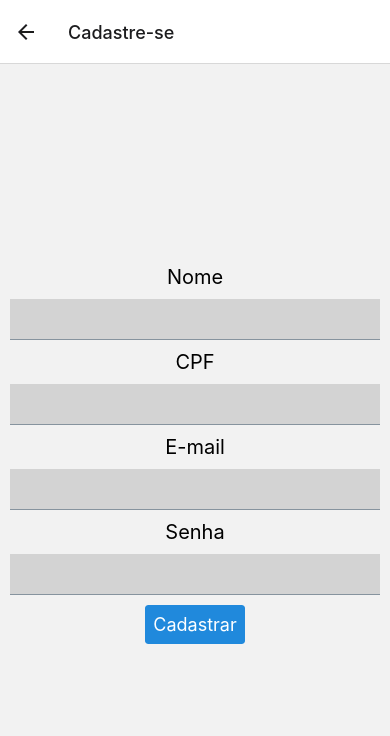
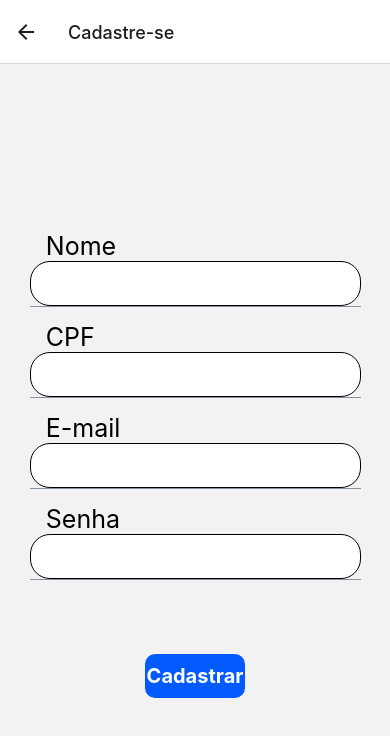
Before and after one commit to Tjaos/contact-list, a React Native app: screen /Register in a window 390 px wide. Shown: the top 736 px of the page. Built offline with nearby package versions, Linux system fonts and the light colour scheme.

Commit message:
reffactorying

```diff
--- a/backend/db.json
+++ b/backend/db.json
@@ -20,27 +20,33 @@
     },
     {
       "nome": "Jonathan Pedro",
-      "telefone": "(81)91234-5678",
       "email": "jon123@exemplo.com",
+      "telefone": "(81)98555-5512",
       "id": 10
-    },
-    {
-      "nome": "Capim Santo",
-      "email": "capim@123.com",
-      "telefone": "(81)91234-5678",
-      "id": 11
-    },
-    {
-      "id": 14
-    },
-    {
-      "id": 15
     },
     {
       "nome": "Thais Maria",
       "telefone": "(81)91234-5678",
       "email": "thais@123.com",
       "id": 16
+    },
+    {
+      "nome": "Manoel",
+      "email": "manuel123@gmail.com",
+      "telefone": "8199999262",
+      "id": 17
+    },
+    {
+      "nome": "Mayara Silva",
+      "telefone": "(81)97777-8888",
+      "email": "may123@exemplo.com",
+      "id": 18
+    },
+    {
+      "nome": "carlos",
+      "telefone": "(81)91111-2222",
+      "email": "carlin123@example.com",
+      "id": 19
     }
   ]
 }
--- a/screens/NumberEdit.js
+++ b/screens/NumberEdit.js
@@ -1,6 +1,13 @@
 import * as React from "react";
-import { View, Text, StyleSheet, TextInput, TouchableHighlight, TouchableOpacity } from "react-native";
-import { useRoute } from '@react-navigation/native';
+import {
+  View,
+  Text,
+  StyleSheet,
+  TextInput,
+  TouchableHighlight,
+  TouchableOpacity,
+} from "react-native";
+import { useRoute } from "@react-navigation/native";
 import { ListItem, Avatar, Header } from "react-native-elements";
 import { useState, useEffect } from "react";
 import axios from "axios";
@@ -26,27 +33,31 @@ export default function NumberEditScreen({ navigation }) {
   }, []);
 
   async function dataUpdate() {
+    if (!getNome || !getTelefone || !getEmail){
+      showMessage({
+        message: "Preencha todos os campos antes de salvar!",
+        type: "danger",});
+        return;
+    }
     await axios
       .put(`http://localhost:3000/contatos/${getId}`, {
         nome: getNome,
         email: getEmail,
         telefone: getTelefone,
       })
-      .then(() =>
+      .then(() =>{
         showMessage({
           message: "Alteração salva!",
           type: "success",
-        })
-      )
+        });
+        navigation.navigate("Home")
+      })
       .catch((error) => console.log(error));
-
   }
   function messageDelete() {
     showMessage({
       message: "registro excluído com sucesso!",
       type: "danger",
-
-
     });
     dataDelete();
   }
@@ -65,7 +76,8 @@ export default function NumberEditScreen({ navigation }) {
   }
 
   return (
-    <View>
+    <View
+    >
       <FlashMessage position="top" />
       <Header
         leftComponent={{
@@ -75,7 +87,7 @@ export default function NumberEditScreen({ navigation }) {
           iconStyle: { color: "#fff" },
         }}
         centerComponent={{
-          text: "Inserir Contato",
+          text: "Editar Contato",
           style: {
             color: "#fff",
             alignItems: "center",
@@ -106,16 +118,12 @@ export default function NumberEditScreen({ navigation }) {
           value={getEmail}
         ></TextInput>
 
-        <TouchableOpacity
-          style={styles.botaoLog}
-          onPress={() => dataUpdate()}
-        >
+        <TouchableOpacity style={styles.botaoLog} onPress={() => dataUpdate()}>
           <Text style={styles.botaoLogin}>Alterar</Text>
         </TouchableOpacity>
         <TouchableOpacity
           style={styles.botaoExcluir}
           onPress={() => messageDelete()}
-
         >
           <Text style={styles.botaoDelete}>Excluir Registro</Text>
         </TouchableOpacity>
@@ -136,9 +144,11 @@ const styles = StyleSheet.create({
     width: "100%",
   },
   input: {
+    paddingLeft: 16,
+    fontSize: 15,
     alignItems: "center",
     justifyContent: "center",
-    height: 40,
+    height: 45,
     width: "85%",
     backgroundColor: "#ffffff",
     top: "2%",
@@ -146,19 +156,22 @@ const styles = StyleSheet.create({
     borderLeftWidth: 1,
     borderTopWidth: 1,
     borderBottomWidth: 1,
+    borderRadius: 20,
   },
   titleText: {
     fontSize: 20,
-    marginTop: 20,
+    marginTop: 5,
+    width: "85%",
+    padding: 10
   },
   botaoLog: {
-    width:100,
+    width: 100,
     padding: 10,
     backgroundColor: "#035BFF",
     marginTop: 50,
     justifyContent: "center",
     alignItems: "center",
-    borderRadius:10
+    borderRadius: 10,
   },
   botaoLogin: {
     fontSize: 20,
@@ -172,7 +185,7 @@ const styles = StyleSheet.create({
   },
   botaoDelete: {
     fontSize: 20,
-    paddingTop:50,
+    paddingTop: 50,
     fontWeight: "bold",
     color: "red",
   },
--- a/screens/NumberRegist.js
+++ b/screens/NumberRegist.js
@@ -20,16 +20,26 @@ export default function NumberRegistScreen({ navigation }) {
     inserirDados();
   }
   async function inserirDados() {
-    /* axios.defaults.headers.post["Content-Type"] =
-      "application/json;charset=utf-8";
-    axios.defaults.headers.post["Access-Control-Allow-Origin"] = "*";*/
-    await axios
+    if (!getNome || !getTelefone || !getEmail){
+      showMessage({
+        message: "Preencha todos os campos antes de salvar!",
+        type: "danger",});
+        return;
+    }
+
+      await axios
       .post(`http://localhost:3000/contatos`, {
         nome: getNome,
         telefone: getTelefone,
         email: getEmail,
       })
-      .then(() => navigation.navigate("Home"))
+      .then(() => {
+        showMessage({
+          message: "Registro adicionado com sucesso!",
+          type: "success",
+        });
+        navigation.navigate("Home")
+      })
 
       .catch(function (error) {
         console.log(error);
@@ -56,30 +66,30 @@ export default function NumberRegistScreen({ navigation }) {
           },
         }}
       />
-      <View style={styles.containerLogin}>
-        <Text style={styles.loginText}>Digite o Nome</Text>
+      <View style={styles.containerText}>
+        <Text style={styles.inputText}>Nome</Text>
         <TextInput
           style={styles.input}
           onChangeText={(text) => setNome(text)}
           value={getNome}
         ></TextInput>
 
-        <Text style={styles.loginText}>Digite o Telefone</Text>
+        <Text style={styles.inputText}>Telefone</Text>
         <TextInput
           style={styles.input}
           onChangeText={(text) => setTelefone(text)}
           value={getTelefone}
         ></TextInput>
 
-        <Text style={styles.loginText}>Digite o email</Text>
+        <Text style={styles.inputText}>Email</Text>
         <TextInput
           style={styles.input}
           onChangeText={(text) => setEmail(text)}
           value={getEmail}
         ></TextInput>
 
-        <TouchableOpacity style={styles.botaoLog} onPress={() => mensagem()}>
-          <Text style={styles.botaoLogin}>Salvar</Text>
+        <TouchableOpacity style={styles.botao} onPress={() => mensagem()}>
+          <Text style={styles.botaoText}>Salvar</Text>
         </TouchableOpacity>
       </View>
     </View>
@@ -91,117 +101,47 @@ const styles = StyleSheet.create({
     flex: 1,
     backgroundColor: "#F2F2F2",
     alignItems: "center",
+    height: "100%",
   },
-  containerLogin: {
-    top: "20%",
+  containerText: {
+    top: "1%",
     alignItems: "center",
-    width: "100%",
+    width: "90%",
+    marginTop: 90
   },
   input: {
+    paddingLeft: 16,
+    fontSize: 15,
     alignItems: "center",
-    height: 55,
+    justifyContent: "center",
+    height: 45,
     width: "85%",
     backgroundColor: "#ffffff",
+    top: "2%",
     borderRightWidth: 1,
     borderLeftWidth: 1,
     borderTopWidth: 1,
     borderBottomWidth: 1,
+    borderRadius: 20,
   },
-  loginText: {
+  inputText: {
     fontSize: 25,
+    marginTop: 5,
+    width: "85%",
+    padding: 10
   },
-  botaoLog: {
-    width: "85%",
-    height: 70,
+  botao: {
+    width:100,
+    padding: 10,
     backgroundColor: "#035BFF",
-    marginTop: 30,
+    marginTop: 64,
     justifyContent: "center",
     alignItems: "center",
+    borderRadius:10
   },
-  botaoLogin: {
-    fontSize: 30,
+  botaoText: {
+    fontSize: 20,
     fontWeight: "bold",
     color: "#ffff",
   },
 });
-
-
-/*
-export default function NumberRegistScreen({ navigation }) {
-  return (
-    <View style={styles.container}>
-      <View
-        style={{
-          width: "100%",
-          alignItems: "center",
-          justifyContent: "center",
-          display: "flex",
-          marginBottom: 30,
-        }}
-      >
-        <Text style={styles.texts}>Nome</Text>
-        <Input style={styles.inputs} />
-      </View>
-
-      <View
-        style={{
-          width: "100%",
-          alignItems: "center",
-          justifyContent: "center",
-          display: "flex",
-          marginBottom: 30,
-        }}
-      >
-        <Text style={styles.texts}>Email</Text>
-        <Input style={styles.inputs} />
-      </View>
-      <View
-        style={{
-          width: "100%",
-          alignItems: "center",
-          justifyContent: "center",
-          display: "flex",
-          marginBottom: 30,
-        }}
-      >
-        <Text style={styles.texts}>Telefone</Text>
-        <Input style={styles.inputs} />
-      </View>
-      <View style={{ marginTop: 30 }}>
-          <Button style={{width:150}}
-            title={"Salvar"}
-            type="solid"
-            size="Large"
-            onPress={() => navigation.navigate("Home")}
-          ></Button>
-        </View>
-    </View>
-  );
-}
-
-const styles = StyleSheet.create({
-  container: {
-    flex: 1,
-    backgroundColor: "#fff",
-    alignItems: "center",
-    justifyContent: "center",
-  },
-  views: {
-    marginBottom: 15,
-    padding: 10,
-    backgroundColor: "#d3d3d3",
-    width: 450,
-  },
-  inputs: {
-    backgroundColor: "#d3d3d3",
-    height: 30,
-    width: 100,
-    maxWidth: 1000,
-    fontSize: 20,
-  },
-  texts: {
-    paddingBottom: 20,
-    fontSize: 20,
-  },
-});
-*/
--- a/screens/Register.js
+++ b/screens/Register.js
@@ -1,22 +1,34 @@
 import * as React from "react";
 import { View, Text, StyleSheet } from "react-native";
 import { Button, Input } from "react-native-elements";
+import { TouchableOpacity } from "react-native-web";
 
 export default function CadastroScreen({ navigation }) {
   return (
-    <View style={{ flex: 1, alignItems: "center", justifyContent: "center" }}>
-      <Text style={styles.texts}>Nome</Text>
-      <Input style={styles.inputs} />
-      <Text style={styles.texts}>CPF</Text>
-      <Input style={styles.inputs} />
-      <Text style={styles.texts}>E-mail</Text>
-      <Input style={styles.inputs} />
-      <Text style={styles.texts}>Senha</Text>
-      <Input secureTextEntry={true} style={styles.inputs} />
-      <Button
-        title={"Cadastrar"}
-        onPress={() => navigation.navigate("Login")}
-      ></Button>
+    <View
+      style={[
+        styles.container,
+        {
+          flexDirection: "column",
+        },
+      ]}
+    >
+      <View style={styles.containerLogin}>
+        <Text style={styles.texto}>Nome</Text>
+        <Input style={styles.input} />
+        <Text style={styles.texto}>CPF</Text>
+        <Input style={styles.input} />
+        <Text style={styles.texto}>E-mail</Text>
+        <Input style={styles.input} />
+        <Text style={styles.texto}>Senha</Text>
+        <Input secureTextEntry={true} style={styles.input} />
+        <TouchableOpacity
+        style={styles.botaoCadastro}
+          onPress={() => navigation.navigate("Login")}
+        >
+           <Text style={styles.botaoCadastroText}>Cadastrar</Text>
+        </TouchableOpacity>
+      </View>
     </View>
   );
 }
@@ -24,19 +36,50 @@ export default function CadastroScreen({ navigation }) {
 const styles = StyleSheet.create({
   container: {
     flex: 1,
-    backgroundColor: "#fff",
+    backgroundColor: "#F2F2F2",
+    alignItems: "center",
+    justifyContent: "center",
+    height: "100%",
+  },
+  containerLogin: {
+    top: "1%",
+    alignItems: "center",
+    width: "90%",
+  },
+  input: {
+    paddingLeft: 16,
+    fontSize: 15,
+    alignItems: "center",
+    justifyContent: "center",
+    height: 45,
+    width: "50%",
+    backgroundColor: "#ffffff",
+    top: "2%",
+    borderRightWidth: 1,
+    borderLeftWidth: 1,
+    borderTopWidth: 1,
+    borderBottomWidth: 1,
+    borderRadius: 20,
+  },
+  texto: {
+    fontSize: 25,
+    marginTop: 5,
+    width: "85%",
     alignItems: "center",
     justifyContent: "center",
   },
-  inputs: {
-    backgroundColor: "#d3d3d3",
-    height: 30,
-    width: 100,
-    maxWidth: 1000,
+  botaoCadastro: {
+    width:100,
+    padding: 10,
+    backgroundColor: "#035BFF",
+    marginTop: 64,
+    justifyContent: "center",
+    alignItems: "center",
+    borderRadius:10
+  },
+  botaoCadastroText: {
     fontSize: 20,
-  },
-  texts: {
-    paddingBottom: 10,
-    fontSize: 20,
+    fontWeight: "bold",
+    color: "#ffff",
   },
 });
```
Also changed, not shown: screens/Home.js (+1 -70 lines), screens/Login.js (+0 -97 lines).
